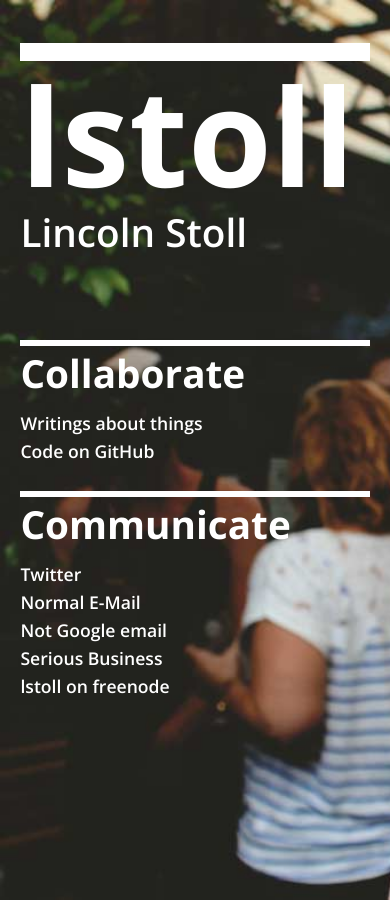
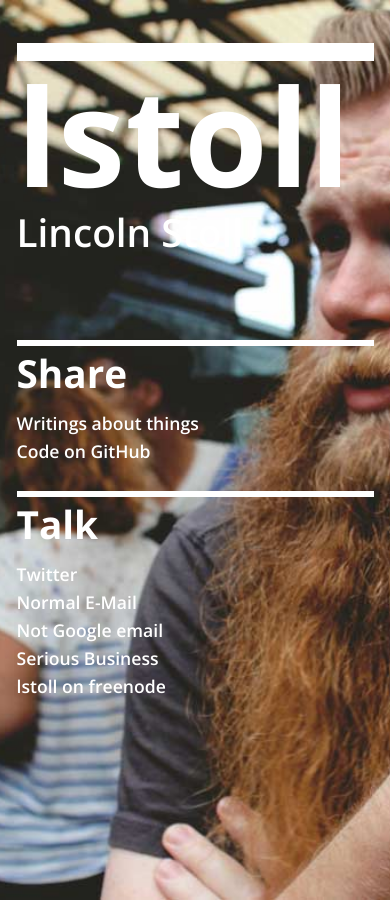
Before and after one commit to lstoll/lstoll.github.io, a Jekyll site: the page index.html, which Jekyll copies as it is, in a window 390 px wide. Built offline with Jekyll 4.4.1, drawn with Linux system fonts in a browser that asks for light colours.

Commit message:
fucking around with background positioning and columns

```diff
--- a/css/main.css
+++ b/css/main.css
@@ -64,3 +64,14 @@
 #info {
   margin-top: 4em;
 }
+
+@media only screen and (max-width: 1240px) {
+  body {
+    background-position: 30% 20%;
+}
+
+@media only screen and (max-width: 1024px) {
+  #intro {
+    max-width: 400px;
+    margin-left: 0;
+}
--- a/index.html
+++ b/index.html
@@ -12,20 +12,20 @@
   <body>
     <div class="wrapper">
       <div class="row" id="intro">
-        <div class="large-5 columns">
+        <div class="large-6 columns">
           <h1>lstoll</h1>
           <h2>Lincoln Stoll</h2>
 
           <div class="row" id="info">
             <div class="large-6 columns">
-            <h3>Collaborate</h3>
+            <h3>Share</h3>
             <ul>
               <li><a href="https://plus.google.com/+LincolnStoll/posts">Writings about things</a></li>
               <li><a href="https://github.com/lstoll">Code on GitHub</a></li>
             </ul>
           </div>
           <div class="large-6 columns">
-            <h3>Communicate</h3>
+            <h3>Talk</h3>
             <ul>
               <li><a href="http://twitter.com/lstoll" target="_blank">Twitter</a></li>
               <li><a href="mailto:lincoln.stoll+website@gmail.com?subject=Write an interesting subject">Normal E-Mail</a></li>
```
